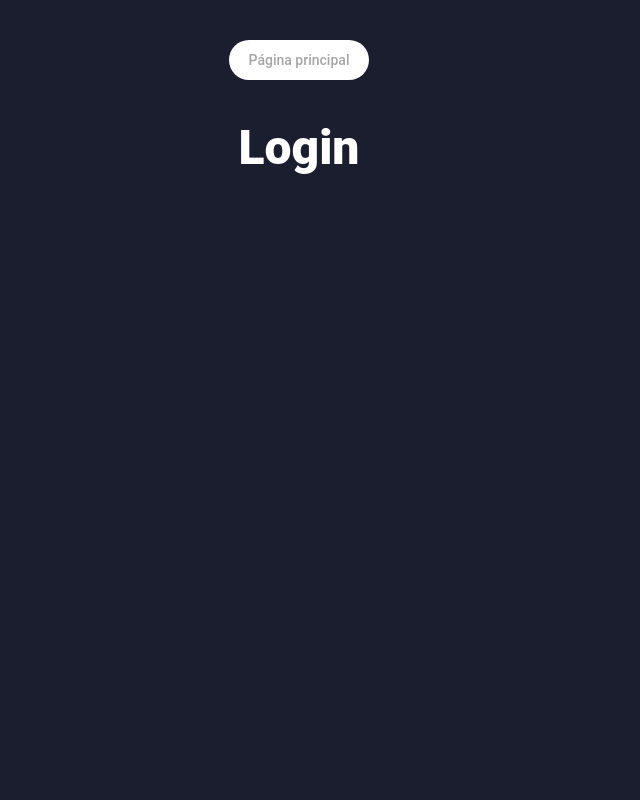
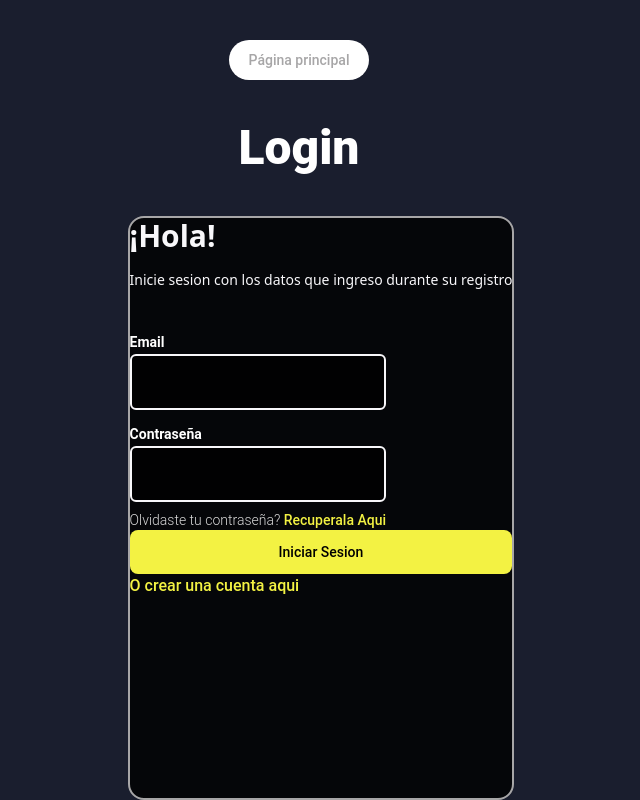
Before and after one commit to steevened/para-cuando, a Next.js app: page /auth/login in a window 1280 px wide. Shown: the whole page, without its empty margins (341-981 px from the left). Built offline with nearby package versions, Linux system fonts and the light colour scheme.

Commit message:
build: pull changes

```diff
--- a/pages/auth/login.tsx
+++ b/pages/auth/login.tsx
@@ -14,6 +14,50 @@ export default function login() {
           <Button>Página principal</Button>
         </Link>
         <h1 className="title-1 ">Login</h1>
+
+        <div className="flex flex-col justify-start h-screen w-95 h-133 mt-13 ml-11 border-y-2 border-x-2 rounded-2xl border-app-gray bg-app-black/80">
+          <h1 className=" pb-4 font-sans not-italic font-semibold text-3xl  text-app-grayLighter">
+            ¡Hola!
+          </h1>
+          <p className="pb-10 font-sans not-italic font-normal text-sm text-app-grayLighter ">
+            Inicie sesion con los datos que ingreso durante su registro
+          </p>
+          <form>
+            <div className="pb-1">
+              <label className="font-semibold text-sm not-italic">Email</label>
+              <input
+                type="email"
+                className="w-76 h-14 p-4 block mb-2 text-base font-normal text-app-grayLighter bg-app-black/80 border-app-grayLighter border-y-2 border-x-2 rounded-md"
+              ></input>
+            </div>
+            <div className="">
+              <label className="font-semibold text-sm not-italic">
+                Contraseña
+              </label>
+              <input
+                type="password"
+                className="w-76 h-14 p-4 block mb-2 text-base font-normal text-app-grayLighter bg-app-black/80 border-app-grayLighter border-y-2 border-x-2 rounded-md"
+              ></input>
+            </div>
+            <p className="text-sm font-light text-app-grayLight">
+              Olvidaste tu contraseña?{' '}
+              <a href="#" className="font-medium text-app-yellow ">
+                Recuperala Aqui
+              </a>
+            </p>
+            <button
+              type="submit"
+              className="w-full w-76 h-11 text-app-black bg-primary-600 hover:bg-primary-700 focus:ring-4 focus:outline-none focus:ring-primary-300 font-medium rounded-lg text-sm px-5 py-2.5 text-center bg-app-yellow "
+            >
+              Iniciar Sesion
+            </button>
+            <p>
+              <a href="#" className="font-medium text-app-yellow">
+                O crear una cuenta aqui
+              </a>
+            </p>
+          </form>
+        </div>
       </div>
     </>
   );
```
